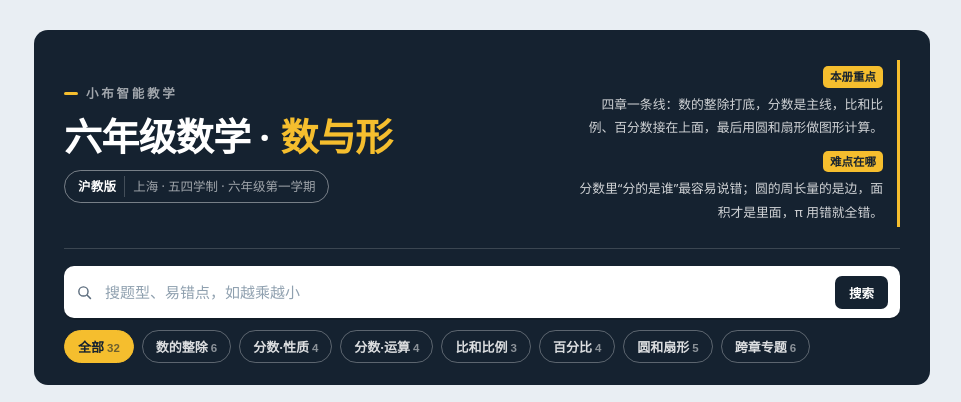
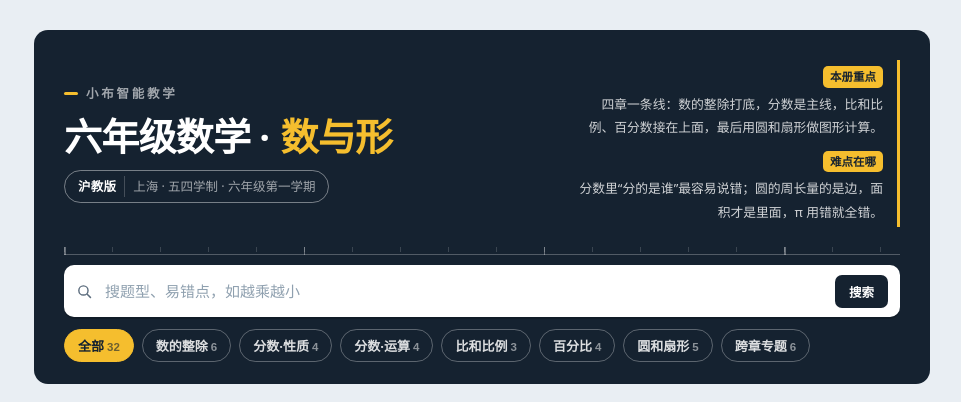
Before and after one commit to Bravozheng/grade6-math, a plain HTML site: page index.html in a window 1280 px wide. Shown: the top 402 px of the page, without its empty margins (158-1119 px from the left). Drawn offline with Linux system fonts and the light colour scheme; a web font is replaced by a local one.

Commit message:
更新课程内容 2026-11-18 22:41

```diff
--- a/index.html
+++ b/index.html
@@ -22,6 +22,8 @@ body{
 .app{max-width:960px;margin:0 auto;padding:clamp(18px,3vw,30px) clamp(16px,4vw,32px) clamp(30px,5vh,50px)}
 
 /* 头部 */
+.topbar{position:relative;overflow:hidden}
+.head,.search{position:relative;z-index:1}
 .topbar{background:var(--ink);border-radius:14px;padding:clamp(20px,3vw,30px) clamp(18px,3vw,30px) clamp(16px,2.4vw,22px);margin-bottom:clamp(18px,2.6vh,24px)}
 .head{display:flex;align-items:center;justify-content:space-between;gap:clamp(20px,5vw,56px);
   background:none;border-radius:0;padding:0;margin:0}
@@ -46,7 +48,15 @@ h1 em{font-style:normal;background-image:linear-gradient(rgba(245,190,46,.55),rg
 .focus p{margin:0;font-size:12.8px;line-height:1.85;color:var(--ink)}
 
 /* 搜索 */
-.search{position:relative;margin-top:clamp(16px,2.6vh,22px);padding-top:clamp(14px,2.2vh,18px);border-top:1px solid rgba(255,255,255,.16)}
+.search{position:relative;margin-top:clamp(16px,2.6vh,22px);padding-top:clamp(14px,2.2vh,18px)}
+.search::before{content:"";position:absolute;left:0;right:0;top:-1px;height:8px;pointer-events:none;
+  background-image:
+    linear-gradient(rgba(255,255,255,.26),rgba(255,255,255,.26)),
+    repeating-linear-gradient(90deg,rgba(255,255,255,.34) 0 1.5px,transparent 1.5px 240px),
+    repeating-linear-gradient(90deg,rgba(255,255,255,.16) 0 1px,transparent 1px 48px);
+  background-repeat:no-repeat,repeat-x,repeat-x;
+  background-size:100% 1px,100% 8px,100% 5px;
+  background-position:0 7px,0 0,0 0}
 .box{display:flex;align-items:center;gap:10px;background:var(--paper);border:0;border-radius:10px;padding:0 12px;height:52px;box-shadow:0 2px 0 rgba(0,0,0,.18)}
 .box svg{width:17px;height:17px;flex:none;color:var(--ink2)}
 #q{flex:1;min-width:0;border:0;outline:0;background:transparent;font-family:var(--sans);font-size:15px;color:var(--ink);height:100%}
@@ -142,6 +152,7 @@ mark{background:var(--mark);color:var(--ink);padding:0 1px;border-radius:2px;fon
   .grp-h .lead{order:5;flex-basis:100%}
   .empty .sg{justify-content:flex-start}
 }
+@media (max-width:760px){.deco{opacity:.6}}
 @media (prefers-reduced-motion:reduce){*{transition:none!important;animation:none!important}}
 </style>
 </head>
```
